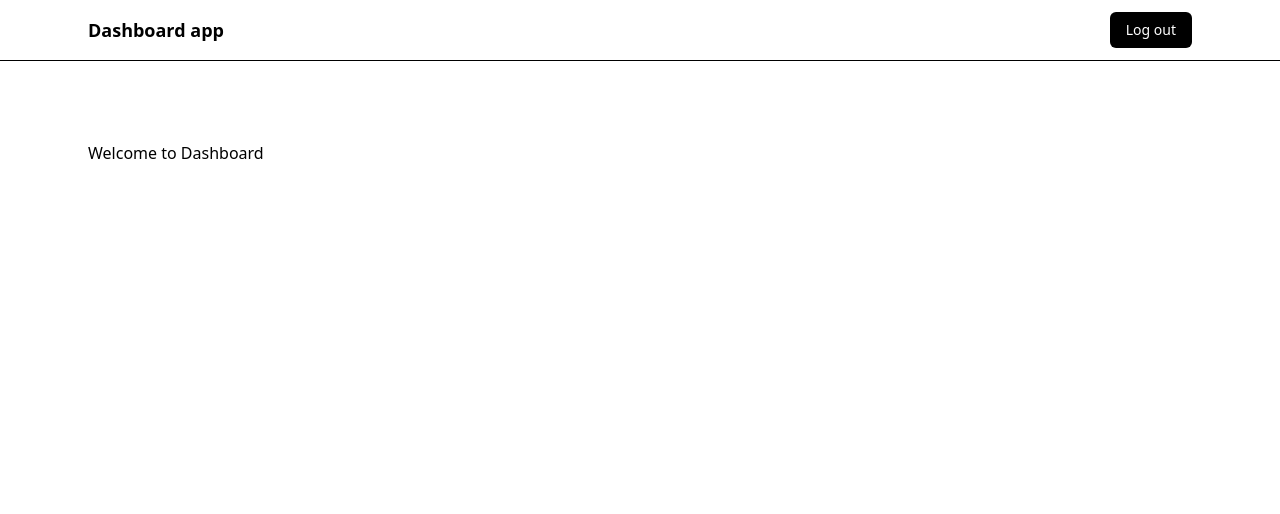
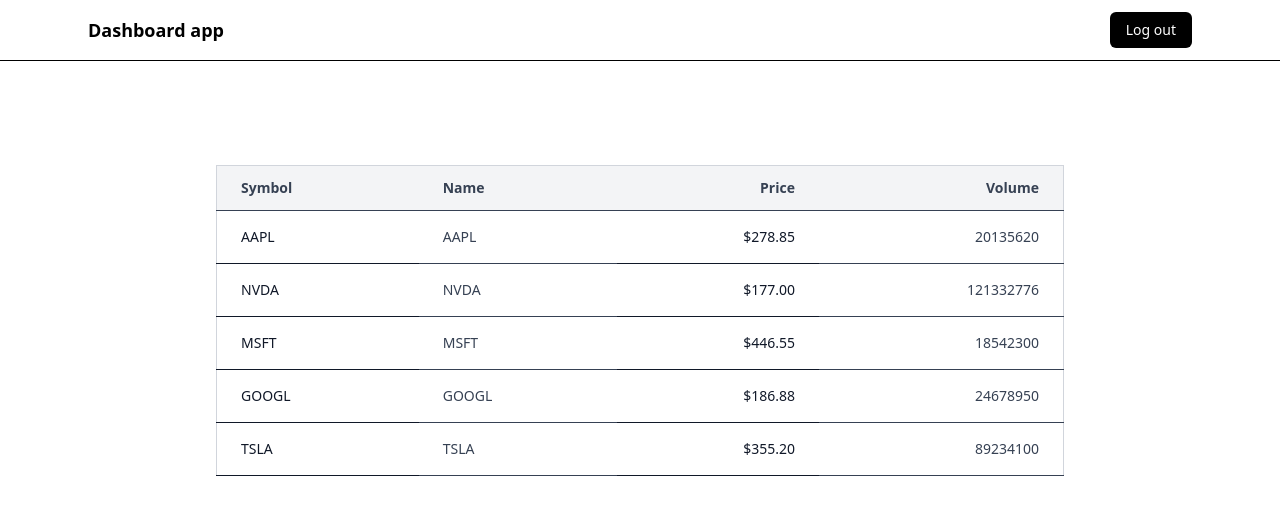
Before and after one commit to Galin-Yanev-Posten/Galin-Yanev-Posten.github.io, a React (Vite) app in the folder Dashboard-Telerik/: page /dashboard in a window 1280 px wide. Shown: the top 514 px of the page. Built offline with nearby package versions, Linux system fonts and the light colour scheme; sample sign-in values are in the browser's storage.

Commit message:
Adjusted Dashboard to include stockstable with data

```diff
--- a/Dashboard-Telerik/src/components/header/Header.jsx
+++ /dev/null
@@ -1,7 +0,0 @@
-export default function Header() {
-  return (
-    <div className="flex items-center justify-center min-h-screen text-2xl">
-      <h1 className="text-white animate-pulse">This project is ready to go!</h1>
-    </div>
-  );
-}
--- a/Dashboard-Telerik/src/pages/Dashboard.jsx
+++ b/Dashboard-Telerik/src/pages/Dashboard.jsx
@@ -1,4 +1,5 @@
 import { useNavigate } from "react-router-dom";
+import StocksTable from "../components/StocksList/stocksTable";
 
 export default function Dashboard() {
   const navigate = useNavigate();
@@ -17,7 +18,7 @@
         </div>
       </header>
       <main className="max-w-6xl mx-auto px-6 py-20">
-                <h1>Welcome to Dashboard</h1>
+        <StocksTable />
       </main>
     </div>
   );
```
Lines whose indentation alone changed are shown as unchanged.
